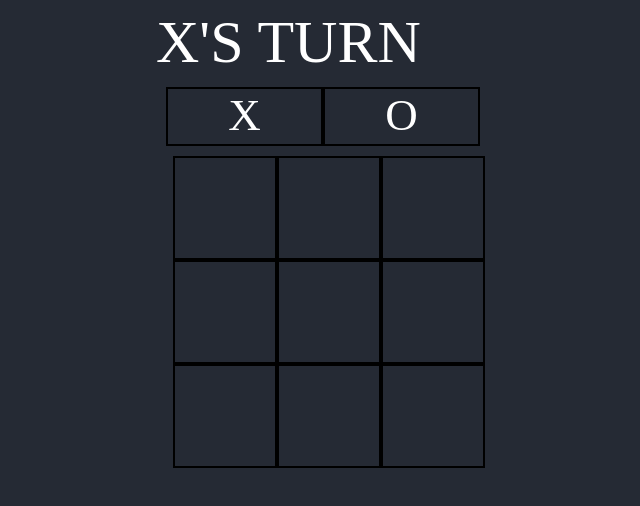
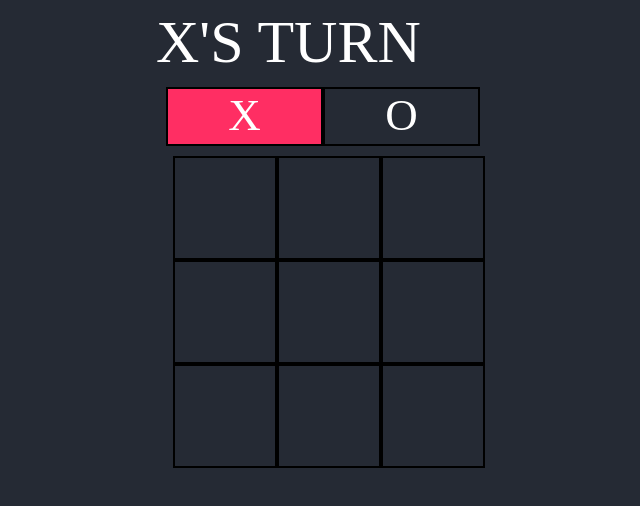
Before and after one commit to vkhydras/React-TicTacToe-Everest, a React (Vite) app: page / in a window 1280 px wide. Shown: the top 506 px of the page, without its empty margins (317-957 px from the left). Built offline with nearby package versions, Linux system fonts and the light colour scheme.

Commit message:
appending x and o

```diff
--- a/src/App.jsx
+++ b/src/App.jsx
@@ -8,13 +8,18 @@ import Cells from "./components/Cells";
 
 function App() {
   const [cells,setCells] = useState(createCells)
+  const [turn,setTurn] = useState("X")
   const [options,setOptions] = useState(createOptions)
   const [gameOver,setGameOver] = useState(false)
   const [Xturn,setXturn] = useState(true)
+  const winningCombo = [
+    [0,1,2],[3,4,5],[6,7,8],[0,3,6],[1,4,7],[2,5,8],[0,4,8],[2,4,6]
+ ]
 
 
   function createCells(){
     const cellsArray = []
+
     for (let i = 0;i < 9;i++){
       cellsArray.push({
         value:"",
@@ -32,31 +37,22 @@ function App() {
     }
     return options
   }
-  function cellClick(e) {
-    let id = e.target.id
-    // setCells((prevCells) => {
-    //   const updatedCells = prevCells.map((cell) => {
-    //     if (cell.id === id && !cell.clicked) {
-    //       return {
-    //         ...cell,
-    //         value: "x",
-    //         clicked: true
-    //       };
-    //     }
-    //     return cell;
-    //   });
-    //   return updatedCells;
-    // });
-    setCells(prev=>prev.map(cell=>{
-      return cell.id === id && !cell.clicked ?{
-        ...cell,
-        value:"X",
-        clicked:true}
-        :cell
-    }))
-    console.log(id +"clicked")
-    console.log(id +cells.value)
+  function cellClick(id) {
+    setCells((prevCells) => {
+      return prevCells.map((cell) => {
+        if (cell.id === id && !cell.clicked) {
+          return {
+            ...cell,
+            value:Xturn?"X":"O",
+            clicked: true
+          };
+        }
+        return cell;
+      });
+    });
+    setXturn(prev=>!prev)
   }
+
     const boxes = cells.map(cellInfo => <Cells
       key={nanoid()}
       value={cellInfo.value}
@@ -68,7 +64,7 @@ function App() {
 
   return (
     <div>
-      <TurnIndicator  />
+      <TurnIndicator turn={Xturn} />
       <div className="board">
         {boxes}
       </div>
--- a/src/components/Cells.jsx
+++ b/src/components/Cells.jsx
@@ -6,7 +6,7 @@ function Cells(props) {
         <div
         className="cell"
         id={props.id}
-        onClick={props.cellClick}
+        onClick = {() => props.cellClick(props.id)}
         >
           {props.value}
           </div>
--- a/src/components/TurnIndicator.jsx
+++ b/src/components/TurnIndicator.jsx
@@ -1,12 +1,18 @@
 import React from "react";
 
-function TurnIndicator() {
+function TurnIndicator(props) {
+  const styles ={
+    backgroundColor:props.turn &&"#FF2E63"
+  }
+  const styles1 ={
+    backgroundColor:!props.turn &&"#FF2E63"
+  }
   return (
     < div className="turnIndicator">
       <div id="turn">X'S TURN</div>
       <div className="turnContainer">
-        <div id="X" className="turnBox">X</div>
-        <div id="O" className="turnBox">O</div>
+        <div id="X" className="turnBox" style={styles}>X</div>
+        <div id="O" className="turnBox" style={styles1}>O</div>
       </div>
     </div>
   );
```
